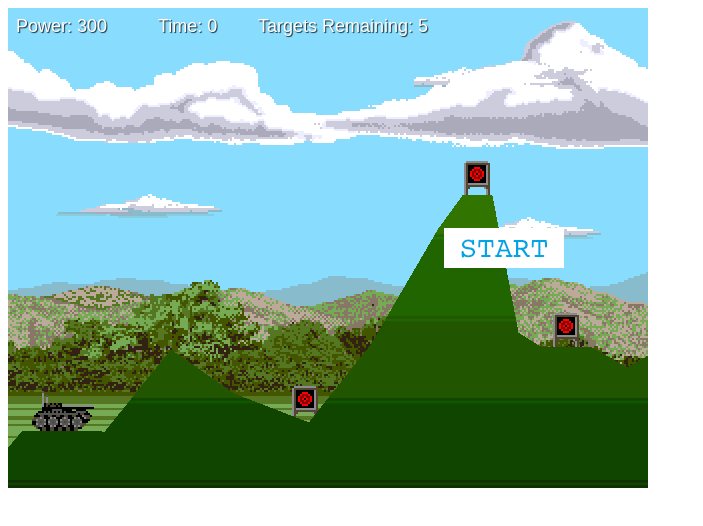
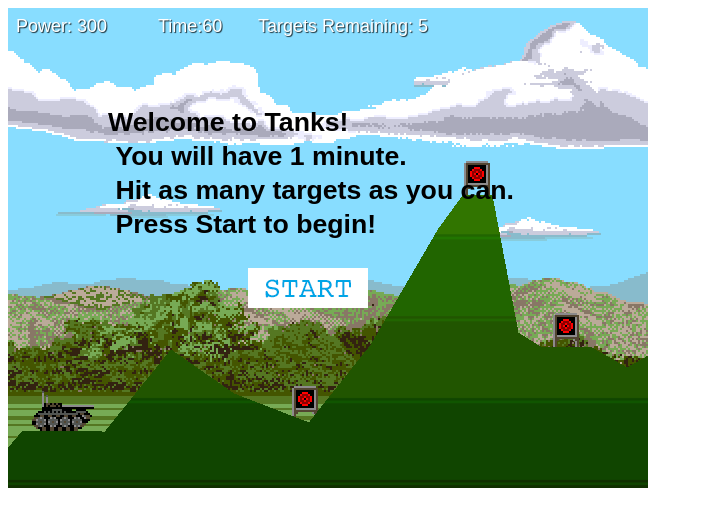
Before and after one commit to jacobleesinger/tanks, a plain HTML site: page index.html in a window 1280 px wide. Shown: the whole page, without its empty margins (0-703 px from the left). Drawn offline with Linux system fonts and the light colour scheme.

Commit message:
basic game functioning

```diff
--- a/assets/js/tanks.js
+++ b/assets/js/tanks.js
@@ -19,6 +19,8 @@ var PhaserGame = function (game) {
     this.targetsDestroyed = 0;
     this.playing = false;
     this.startButton = null;
+    this.instructionText = null;
+    this.resetTimerText = null;
 };
 PhaserGame.prototype = {
     init: function () {
@@ -105,6 +107,8 @@ PhaserGame.prototype = {
         this.targetText.setShadow(1, 1, 'rgba(0, 0, 0, 0.8)', 1);
         this.targetText.fixedToCamera = true;
 
+        this.instructionText = this.add.text(100, 100, "Welcome to Tanks! \n You will have 1 minute. \n Hit as many targets as you can. \n Press Start to begin!")
+
 
 
 
@@ -114,23 +118,43 @@ PhaserGame.prototype = {
         this.fireButton = this.input.keyboard.addKey(Phaser.Keyboard.SPACEBAR);
         this.fireButton.onDown.add(this.fire, this);
 
-        this.startButton = game.add.button(game.world.width*0.5, game.world.height*0.5, 'button', this.startGame, this, 1, 0, 2);
+        this.startButton = game.add.button(300, 280, 'button', this.startGame, this, 1, 0, 2);
         this.startButton.anchor.set(0.5);
+        this.startButton.fixedToCamera = true;
 
 
 
     },
 
     startGame: function () {
+
+      if(this.instructionText) {
+
+        this.instructionText.destroy();
+      }
+      // if(this.gameOverText) {
+      //   location.reload();
+      //   this.gameOverText.destroy();
+      //   this.startGame();
+      // }
       this.startButton.destroy();
       this.playing = true;
       game.time.events.add(Phaser.Timer.SECOND * 60, this.endGame, this);
+    },
+
+    resetGame: function () {
+
+      location.reload();
+
     },
 
     endGame: function () {
       this.gameOverText = this.add.text(140, 200, "Time's up! You hit " + this.targetsDestroyed + " targets");
       this.gameOverText.fixedToCamera = true;
       this.playing = false;
+
+      // game.time.events.add(Phaser.Timer.SECOND * 10, this.resetGame, this);
+      // this.resetTimerText.text = "reset: " + Math.floor(game.time.events.duration / 1000);
 
     },
 
@@ -230,12 +254,12 @@ PhaserGame.prototype = {
     update: function () {
 // debugger;
 
-      this.timerText.text = "Time: " + Math.floor(game.time.events.duration / 1000);
       this.physics.arcade.collide(this.target, this.land);
 
         // game should only run if playing
 
         if(this.playing) {
+          this.timerText.text = "Time: " + Math.floor(game.time.events.duration / 1000);
           //  If the bullet is in flight we don't let them control anything
           if (this.bullet.exists)
           {
```
Also changed, not shown: index.html (+2 -0 lines).
